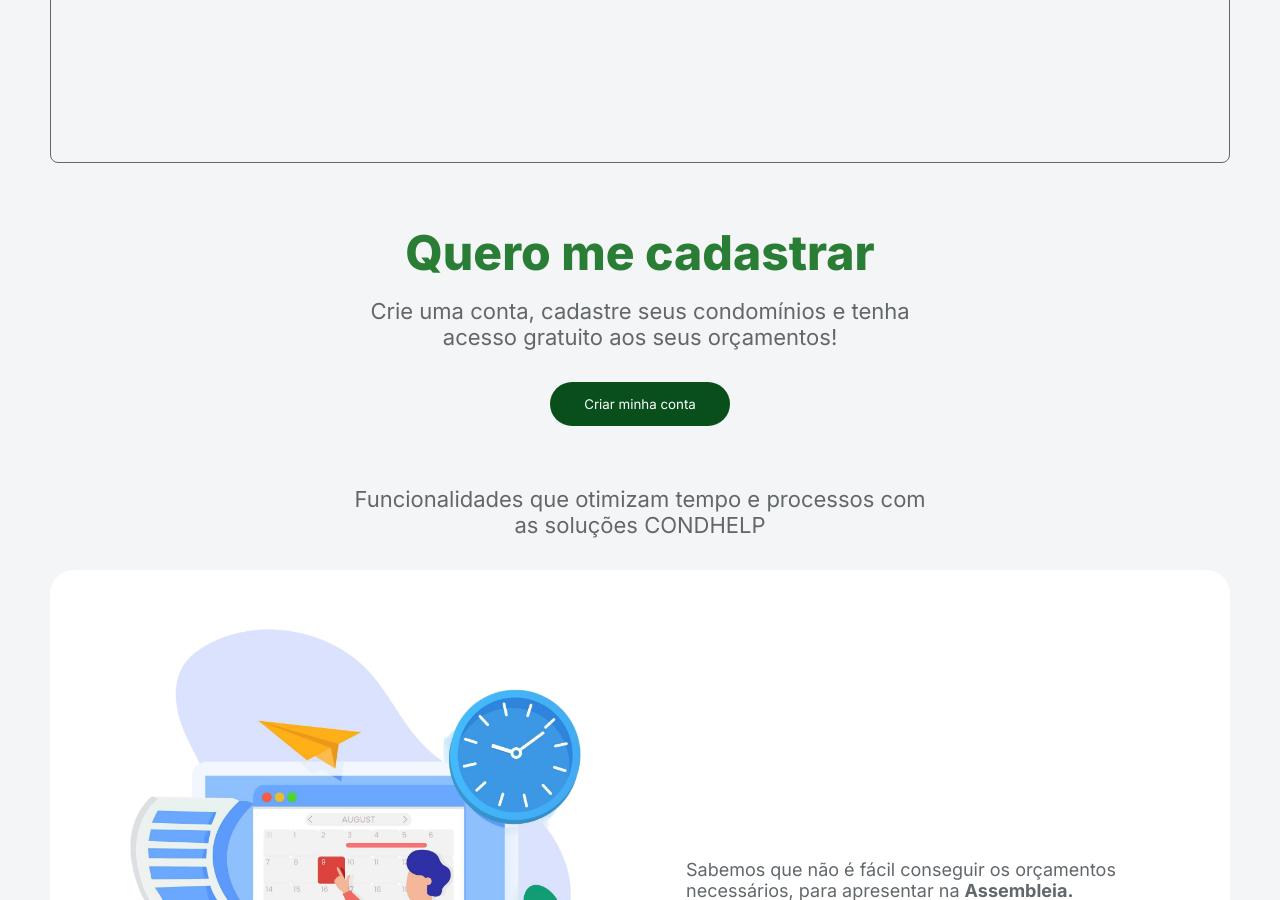
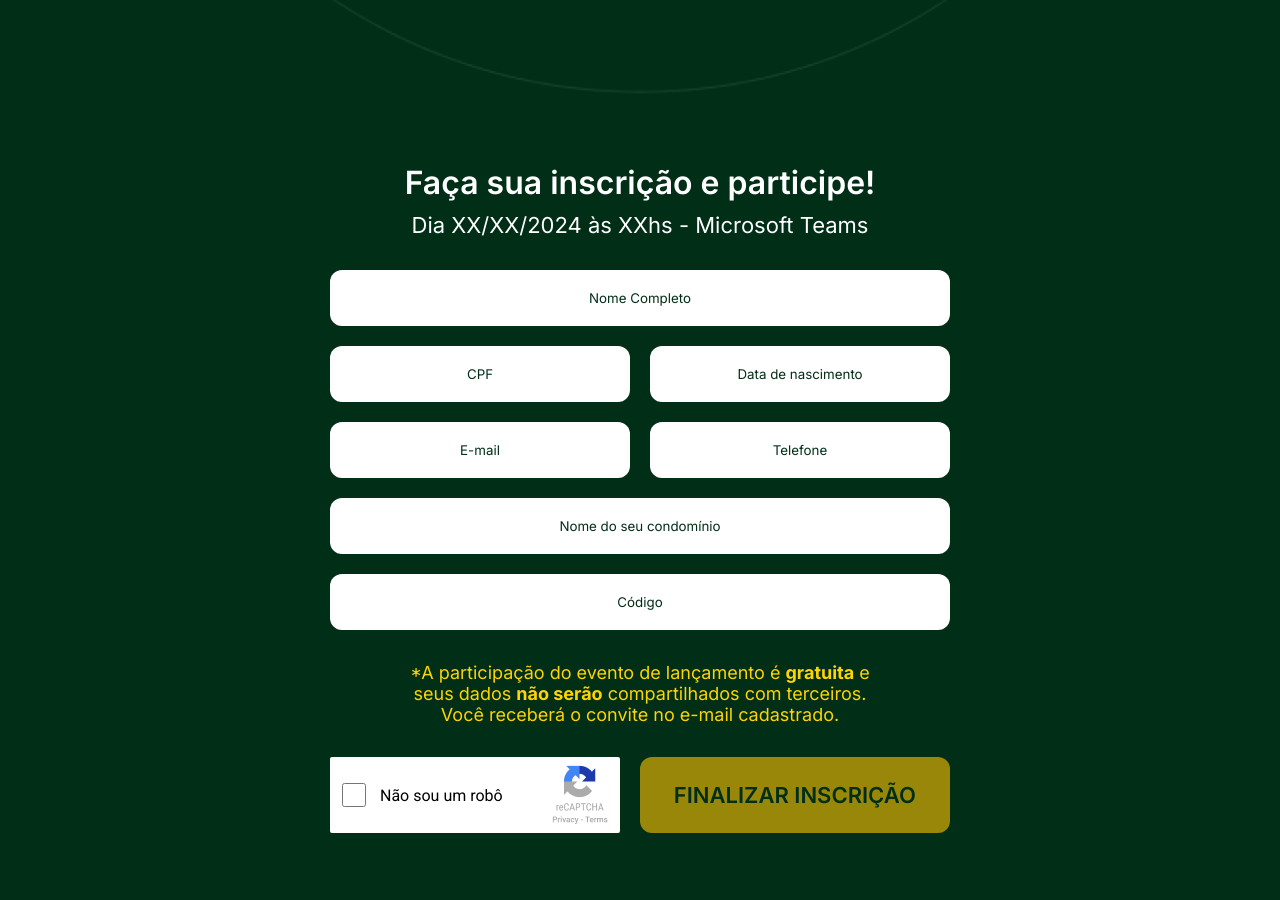
Before and after one commit to Condhelp/subscribe_site, a React (Create React App) app: page /events in a window 1280 px wide. Before the commit this address led to /. Shown: the part 1900-2800 px from the top of the page. Built offline with nearby package versions, Linux system fonts and the light colour scheme.

Commit message:
Desktop check

```diff
--- a/src/components/Carousel/index.tsx
+++ b/src/components/Carousel/index.tsx
@@ -44,7 +44,7 @@ const Carousel = () => {
             <S.SlidePlace>
               <img src={slide1} alt="" />
             </S.SlidePlace>
-            <S.SlideContent>
+            <S.SlideContent $transparent={true}>
               <S.SlideFor>Síndicos</S.SlideFor>
               <S.SlideMessage>
                 Solicite orçamentos de forma <strong>rápida</strong> para seus{" "}
@@ -58,7 +58,7 @@ const Carousel = () => {
         </SwiperSlide>
         <SwiperSlide>
           <S.SlideArea>
-            <S.SlideContent>
+            <S.SlideContent $transparent={true}>
               <S.SlideFor>Prestadores</S.SlideFor>
               <S.SlideMessage>
                 Aumente seus <strong>leads</strong> com a nossa{" "}
@@ -77,7 +77,7 @@ const Carousel = () => {
           <S.SlideArea>
             <img src={general} alt="" />
 
-            <S.SlideContent>
+            <S.SlideContent $transparent={false}>
               <Icons.LogoFull width="100%" height={"30%"} />
 
               <S.SlideMessage>Não é MAIS do MESMO.</S.SlideMessage>
--- a/src/components/Carousel/styled.ts
+++ b/src/components/Carousel/styled.ts
@@ -27,15 +27,17 @@ export const SlidePlace = styled.div`
   align-items: center;
   justify-content: center;
   overflow: hidden;
+  border-radius: 16px;
   flex: 1;
 
   img {
     height: 100%;
+    max-height: 100%;
     width: auto;
   }
 `
 
-export const SlideContent = styled.div`
+export const SlideContent = styled.div<{ $transparent: boolean }>`
   z-index: 2;
   width: 480px;
   min-height: 60svh;
@@ -43,13 +45,13 @@ export const SlideContent = styled.div`
   flex-direction: column;
   align-items: center;
   justify-content: space-between;
-  background-image: linear-gradient(
-    170deg,
-    #1c321e 0%,
-    #4e7c3c 80%,
-    #f3d332 140%
-  );
+  background-image: "unset";
+  background-color: ${({ $transparent }) =>
+    $transparent ? "transparent" : "rgba(255, 255, 255, 0.2)"};
+  backdrop-filter: blur(${({ $transparent }) => ($transparent ? 0 : 10)}px);
   padding: 20px;
+  border-radius: 16px;
+  margin: ${({ $transparent }) => ($transparent ? 0 : 20)}px 0;
 `
 
 export const SlideFor = styled.span`
--- a/src/components/Section/styled.ts
+++ b/src/components/Section/styled.ts
@@ -3,7 +3,7 @@ import styled from "styled-components"
 export const Component = styled.div<{ $fullHeight?: boolean }>`
   display: flex;
   flex-direction: column;
-  gap: 32px;
+  gap: 64px;
 `
 
 export const Head = styled.div`
--- a/src/pages/Home/index.tsx
+++ b/src/pages/Home/index.tsx
@@ -71,7 +71,7 @@ const f2: any[] = [
       </span>
     ))(),
     reverse: true,
-    dark: false,
+    dark: true,
   },
   {
     title: "Prestador, nunca foi tão fácil participar de orçamentos!",
@@ -87,7 +87,7 @@ const f2: any[] = [
       </span>
     ))(),
     reverse: false,
-    dark: false,
+    dark: true,
   },
   {
     image: checks,
@@ -240,7 +240,7 @@ const Home = () => {
                   <S.ServicesProductsGrid>
                     {availableServices.map((i, k) => (
                       <S.SPCategory key={k}>
-                        <S.SPCategoryName>{i.name}</S.SPCategoryName>
+                        <S.SPCategoryName>{i.name ?? " "}</S.SPCategoryName>
                         <S.SPList>
                           {i.list.map((ii, ik) => (
                             <S.SPItem key={ik}>{ii}</S.SPItem>
--- a/src/pages/Home/styled.ts
+++ b/src/pages/Home/styled.ts
@@ -10,7 +10,7 @@ export const Page = styled.div`
 export const PageContent = styled.div`
   display: flex;
   flex-direction: column;
-  gap: 60px;
+  gap: 120px;
   margin: 60px 0;
 `
 
@@ -136,11 +136,13 @@ export const Button = styled.button`
 export const Features = styled.div`
   display: flex;
   flex-direction: column;
+  align-items: center;
   gap: 36px;
+  width: 100%;
 `
 
 export const FeatureLine = styled.div<{ $reverse: boolean; $dark: boolean }>`
-  /* max-width: 980px; */
+  max-width: 980px;
   display: flex;
   flex-direction: ${({ $reverse }) => ($reverse ? "row-reverse" : "row")};
   background-color: ${({ $dark, theme }) =>
@@ -151,7 +153,7 @@ export const FeatureLine = styled.div<{ $reverse: boolean; $dark: boolean }>`
 
   img {
     width: 100%;
-    max-width: 580px;
+    max-width: 480px;
     border-radius: 8px;
   }
 `
@@ -165,10 +167,9 @@ export const FeatureInfo = styled.div<{ $justText?: boolean }>`
 `
 
 export const FeatureTitle = styled.span<{ $textCenter?: boolean }>`
-  font-size: 22px;
-  font-size: ${({ $textCenter }) => ($textCenter ? 32 : 22)}px;
-  font-weight: 500;
-  color: #333;
+  font-size: ${({ $textCenter }) => ($textCenter ? 32 : 26)}px;
+  font-weight: 600;
+  color: #61676a;
   text-align: ${({ $textCenter }) => ($textCenter ? "center" : "left")};
 `
 
--- a/src/pages/Subscribe/index.tsx
+++ b/src/pages/Subscribe/index.tsx
@@ -1,4 +1,4 @@
-import { useState } from "react"
+import { useEffect, useState } from "react"
 import * as S from "./styled"
 
 import Container from "../../components/Container"
@@ -22,66 +22,61 @@ import { checkDate, formatDate } from "../../utils/masks/date"
 import { checkEmail } from "../../utils/masks/email"
 
 const Subscribe = () => {
-  const [name, setName] = useState("")
-  const [cpf, setCpf] = useState("")
-  const [birthdate, setBirthdate] = useState("")
-  const [email, setEmail] = useState("")
-  const [phone, setPhone] = useState("")
-  const [condominium, setCondominium] = useState("")
-  const [robot, setRobot] = useState(true)
+  const [form, setForm] = useState({
+    name: "",
+    cpf: "",
+    birthdate: "",
+    email: "",
+    phone: "",
+    condominium: "",
+    code: "",
+    robot: true,
+  })
 
   const handleGetIn = () => {
     // ...
   }
 
   const checkForm = () => {
-    let hasErrors = true
+    let hasErrors = false
 
-    if (name.trim().length === 0) hasErrors = false
-    if (cpf.trim().length === 0) hasErrors = false
-    if (birthdate.trim().length === 0 && checkDate(birthdate)) hasErrors = false
-    if (email.trim().length === 0 && checkEmail(email)) hasErrors = false
-    if (phone.trim().length === 0) hasErrors = false
-    if (condominium.trim().length === 0) hasErrors = false
+    if (form.name.trim().length === 0) hasErrors = true
+    if (form.cpf.trim().length === 0) hasErrors = true
+    if (form.birthdate.trim().length === 0 || !checkDate(form.birthdate))
+      hasErrors = true
+    if (form.email.trim().length === 0 || !checkEmail(form.email))
+      hasErrors = true
+    if (form.phone.trim().length === 0) hasErrors = true
+    if (form.condominium.trim().length === 0) hasErrors = true
+    if (form.code.trim().length === 0) hasErrors = true
+    if (form.robot) hasErrors = true
 
     return hasErrors
   }
 
-  const handleForm = (field: string, value: string) => {
-    switch (field) {
-      case "name":
-        setName(value)
-        break
-      case "cpf":
-        setCpf(formatCpf(value))
-        break
-      case "birthdate":
-        setBirthdate(formatDate(value))
-        break
-      case "email":
-        setEmail(value)
-        break
-      case "phone":
-        setPhone(formatPhone(value))
-        break
-      case "condominium":
-        setCondominium(value)
-        break
+  const handleForm = (field: string, value: string | boolean) => {
+    let v = value
 
-      default:
-        break
-    }
+    if (field === "cpf") v = formatCpf(value as string)
+    if (field === "birthdate") v = formatDate(value as string)
+    if (field === "phone") v = formatPhone(value as string)
+
+    setForm((f) => ({ ...f, [field]: v }))
   }
 
   const handleFormSubmit = async () => {
     // ...
-    const formOk = checkForm()
+    const formOk = !checkForm()
 
     if (formOk) {
       // ...
       alert("Inscrição feita com sucesso!")
     } else alert("Preencha todos os dados corretamente")
   }
+
+  useEffect(() => {
+    window.scrollTo({ top: 0 })
+  }, [])
 
   return (
     <S.Page>
@@ -134,39 +129,46 @@ const Subscribe = () => {
             <S.FormLine>
               <Input
                 label="Nome Completo"
-                value={name}
+                value={form.name}
                 setValue={(value: string) => handleForm("name", value)}
               />
             </S.FormLine>
             <S.FormLine>
               <Input
                 label="CPF"
-                value={cpf}
+                value={form.cpf}
                 setValue={(value: string) => handleForm("cpf", value)}
               />
               <Input
                 label="Data de nascimento"
-                value={birthdate}
+                value={form.birthdate}
                 setValue={(value: string) => handleForm("birthdate", value)}
               />
             </S.FormLine>
             <S.FormLine>
               <Input
                 label="E-mail"
-                value={email}
+                value={form.email}
                 setValue={(value: string) => handleForm("email", value)}
               />
               <Input
                 label="Telefone"
-                value={phone}
+                value={form.phone}
                 setValue={(value: string) => handleForm("phone", value)}
               />
             </S.FormLine>
             <S.FormLine>
               <Input
                 label="Nome do seu condomínio"
-                value={condominium}
-                setValue={setCondominium}
+                value={form.condominium}
+                setValue={(value: string) => handleForm("condominium", value)}
+              />
+            </S.FormLine>
+            <S.FormLine>
+              <Input
+                label="Código"
+                value={form.code}
+                setValue={(value: string) => handleForm("code", value)}
               />
             </S.FormLine>
           </S.FormArea>
@@ -183,13 +185,17 @@ const Subscribe = () => {
 
           <S.FormButtons>
             <S.RecaptchaArea>
-              <S.RLeft onClick={() => setRobot(!robot)}>
-                <S.RCheckbox type="checkbox" checked={!robot} />
+              <S.RLeft onClick={() => handleForm("robot", !form.robot)}>
+                <S.RCheckbox type="checkbox" checked={!form.robot} />
                 <span>Não sou um robô</span>
               </S.RLeft>
               <S.RLogo src={recaptchaLogo} alt={""} />
             </S.RecaptchaArea>
-            <S.SubmitBtn onClick={handleFormSubmit} $disabled={robot}>
+            <S.SubmitBtn
+              onClick={handleFormSubmit}
+              disabled={checkForm()}
+              $disabled={checkForm()}
+            >
               Finalizar inscrição
             </S.SubmitBtn>
           </S.FormButtons>
--- a/src/routes/index.tsx
+++ b/src/routes/index.tsx
@@ -9,7 +9,7 @@ const Router = () => {
     <BrowserRouter>
       <Routes>
         <Route path="/" element={<Home />} />
-        <Route path="/contact" element={<Subscribe />} />
+        <Route path="/events" element={<Subscribe />} />
         <Route path="*" element={<Navigate to={"/"} />} />
       </Routes>
     </BrowserRouter>
--- a/src/utils/system/menu.ts
+++ b/src/utils/system/menu.ts
@@ -17,8 +17,8 @@ export const menu: TNavItem[] = [
     link: "/faq",
   },
   {
-    text: "Contato",
-    link: "/contact",
+    text: "Eventos",
+    link: "/events",
   },
   {
     text: "Quero ser prestador",
@@ -44,8 +44,8 @@ export const footer: TNavItem[] = [
     link: "/faq",
   },
   {
-    text: "Contato",
-    link: "/contact",
+    text: "Eventos",
+    link: "/events",
   },
   {
     text: "Quero ser prestador",
```
